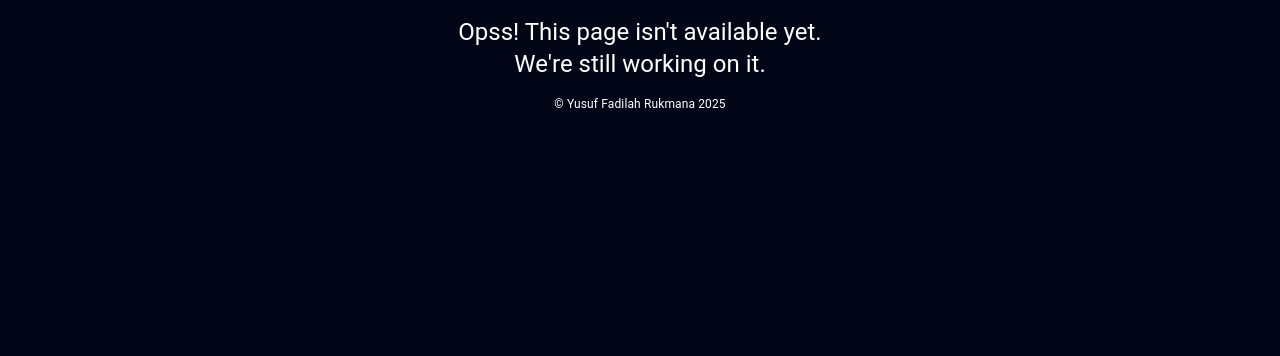
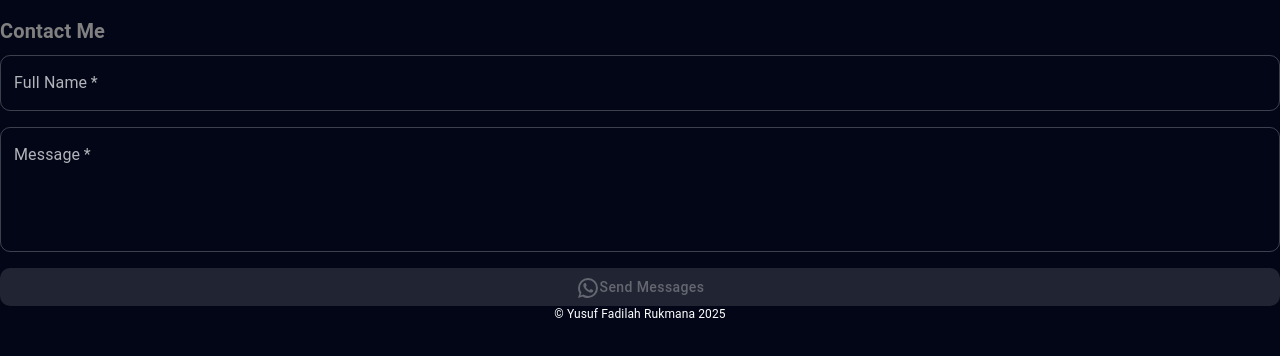
Before and after one commit to yusuffadilahr/new-portofolio-fe, a Next.js app: page /contact in a window 1280 px wide. Before the commit this address had no page. Shown: the top 356 px of the page. Built offline with nearby package versions, Linux system fonts and the light colour scheme.

Commit message:
feat: add contact

```diff
--- /dev/null
+++ b/src/app/contact/_components/bodycontact.tsx
@@ -0,0 +1,101 @@
+'use client'
+
+import { useAppSelector } from '@/app/_service/clientside/redux'
+import { Box, Button, Stack, TextField, Typography } from '@mui/material'
+import * as React from 'react'
+import WhatsAppIcon from '@mui/icons-material/WhatsApp';
+
+export default function BodyContact() {
+    const [nameInput, setNameInput] = React.useState<string>('')
+    const [message, setMessage] = React.useState<string>('')
+
+    const themeMode = useAppSelector((state) => state.global.themeMode.mode)
+
+    const handleSubmitForm = (e: React.FormEvent) => {
+        e.preventDefault()
+
+        const messageUrl = `https://wa.me/089513297524?text=${encodeURIComponent(
+            `Halo, nama saya ${nameInput}. ${message}`
+        )}`
+
+        window.open(messageUrl, '_blank')
+    }
+
+    return (
+        <div>
+            <Box sx={{
+                pt: 2,
+                pb: 1
+            }}>
+                <Typography variant="subtitle2" fontSize={'20px'}
+                    sx={{
+                        fontWeight: 'bold',
+                        color: themeMode === 'dark' ? 'gray' : '#000'
+                    }}>Contact Me</Typography><Typography variant="h6"></Typography>
+            </Box>
+            <form onSubmit={handleSubmitForm}>
+                <Stack spacing={2}>
+                    <TextField name='nameInput' value={nameInput || ''} required
+                        onChange={(e) => {
+                            const value = e.target.value
+
+                            const checkRegex = /^[A-Za-z\s]+$/
+
+                            if (!checkRegex.test(value) && value.length > 0) {
+                                return;
+                            }
+
+                            setNameInput(value)
+                        }} label='Full Name'
+                        sx={{
+                            borderRadius: '10px',
+                            width: '100%',
+                            '& .MuiOutlinedInput-root': {
+                                borderRadius: '10px',
+                                '&:hover fieldset': {
+                                    borderColor: '#fff',
+                                },
+                                '&.Mui-focused fieldset': {
+                                    borderColor: '#475569',
+                                },
+                            },
+                            '& label.Mui-focused': {
+                                color: '#475569',
+                            },
+                        }} />
+                    <TextField name='message' value={message || ''} required
+                        multiline
+                        minRows={4}
+                        onChange={(e) => setMessage(e.target.value)} label='Message'
+                        sx={{
+                            borderRadius: '10px',
+                            width: '100%',
+                            '& .MuiOutlinedInput-root': {
+                                borderRadius: '10px',
+                                '&:hover fieldset': {
+                                    borderColor: '#fff',
+                                },
+                                '&.Mui-focused fieldset': {
+                                    borderColor: '#475569',
+                                },
+                            },
+                            '& label.Mui-focused': {
+                                color: '#475569',
+                            },
+                        }} />
+                    <Button type='submit'
+                        disabled={!message || !nameInput} size='medium'
+                        sx={{
+                            textTransform: 'none',
+                            borderRadius: '10px',
+                            bgcolor: themeMode === 'dark' ? '#475569' : '',
+                            display: 'flex',
+                            justifyContent: 'center',
+                            alignItems: 'center',
+                        }} variant='contained'>
+                            <span className='mr-2'><WhatsAppIcon /></span>Send Messages</Button>
+                </Stack>
+            </form>
+        </div>
+    );
+}
--- /dev/null
+++ b/src/app/contact/page.tsx
@@ -0,0 +1,13 @@
+import dynamic from 'next/dynamic';
+
+const DynamicBodyContact = dynamic(() => import('./_components/bodycontact'), {
+    loading: () => <></>
+})
+
+export default function page() {
+    return (
+        <div>
+            <DynamicBodyContact />
+        </div>
+    );
+}
--- a/src/app/resume/page.tsx
+++ b/src/app/resume/page.tsx
@@ -2,7 +2,7 @@
 
 import dynamic from "next/dynamic";
 
-const PdfViewer = dynamic(() => import('./_service/clientside/components/pdfviewer'), { ssr: false })
+const PdfViewer = dynamic(() => import('./_components/pdfviewer'), { ssr: false })
 
 export default function Page() {
     return (
```
Also changed, not shown: src/app/resume/_components/pdfviewer.tsx (renamed from src/app/resume/_service/clientside/components/pdfviewer.tsx).
